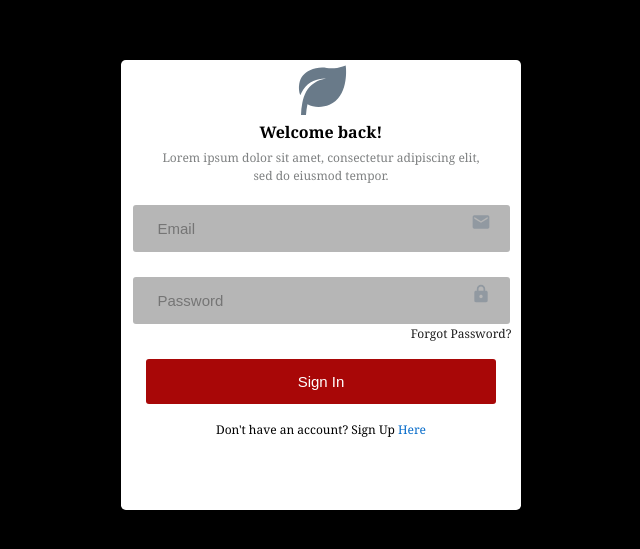
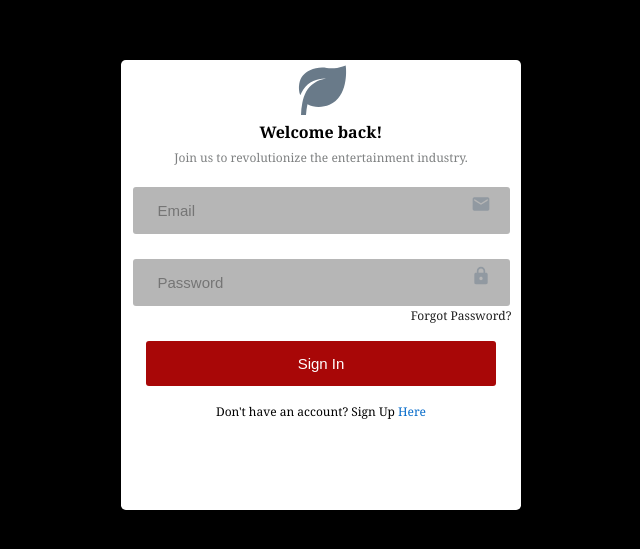
Before and after one commit to OD2022/green_screen_forest, a plain HTML site: page login/login.html in a window 1280 px wide. Shown: the part 115-664 px from the top of the page, without its empty margins (319-959 px from the left). Drawn offline with Linux system fonts and the light colour scheme.

Commit message:
Lorem ipsum replaced

```diff
--- a/login/login.html
+++ b/login/login.html
@@ -13,7 +13,7 @@
   <form action="#" onsubmit="return validate()">
     <img src='bxs_leaf.svg' id='leaf'>
     <p id='welcomeBack'><b>Welcome back!</b></p>
-    <p id='lorem'>Lorem ipsum dolor sit amet, consectetur adipiscing elit, sed do eiusmod tempor.</p>
+    <p id='lorem'>Join us to revolutionize the entertainment industry.</p>
     <div class=emailSection>
       <input type="email" id="email" name="email" placeholder="Email" /><br>
       <img src='mdi_email.svg' id='emailIcon'>
```
